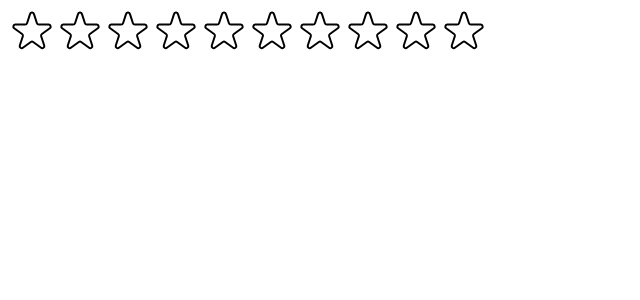
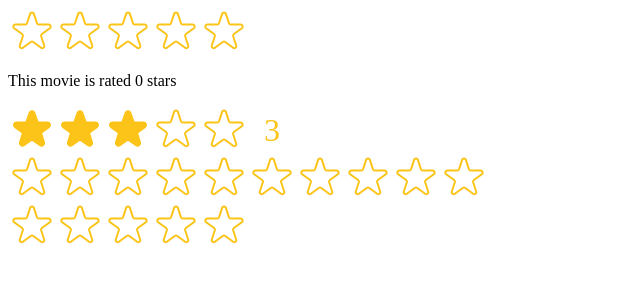
Before and after one commit to BaGorK/usepopcorn, a React (Create React App) app: page / in a window 1280 px wide. Shown: the top 300 px of the page, without its empty margins (0-640 px from the left). Built offline with nearby package versions, Linux system fonts and the light colour scheme.

Commit message:
Star Rating - Improving Reusablity With Props

```diff
--- a/src/StartRating.js
+++ b/src/StartRating.js
@@ -10,18 +10,20 @@
   display: 'flex',
 };
 
-const textStyle = {
-  lineHeight: '1',
-  fontSize: '26px',
-  margin: '0',
-};
-
-export default function StarRating({ maxRating = 5 }) {
-  const [rate, setRate] = useState(0);
+export default function StarRating({
+  maxRating = 5,
+  color = '#fcc419',
+  size = 48,
+  defaultRating = 0,
+  messages = [],
+  onSetRating,
+}) {
+  const [rate, setRate] = useState(defaultRating);
   const [tempRating, setTempRating] = useState(0);
 
   const handleRating = (rating) => {
     setRate(rating);
+    onSetRating(rating);
   };
 
   const handleMouseEnter = (i) => {
@@ -31,11 +33,20 @@
     setTempRating(0);
   };
 
+  const textStyle = {
+    lineHeight: '1',
+    fontSize: `${size / 1.5}px`,
+    margin: '0',
+    color,
+  };
+
   return (
     <div style={containerStyle}>
       <div style={starContainerStyle}>
         {Array.from({ length: maxRating }, (_, i) => (
           <Star
+            color={color}
+            size={size}
             key={i}
             onMouseEnter={() => handleMouseEnter(i)}
             onMouseLeave={() => handleMouseLeave(i)}
@@ -44,15 +55,19 @@
           />
         ))}
       </div>
-      <p style={textStyle}>{tempRating || rate || ''}</p>
+      <p style={textStyle}>
+        {messages.length === maxRating
+          ? messages[tempRating - 1] || messages[rate - 1] || ''
+          : tempRating || rate || ''}
+      </p>
     </div>
   );
 }
 
-const Star = ({ onRate, isFilled, onMouseEnter, onMouseLeave }) => {
+const Star = ({ onRate, isFilled, onMouseEnter, onMouseLeave, color, size }) => {
   const starStyle = {
-    width: '48px',
-    height: '48px',
+    width: `${size}px`,
+    height: `${size}px`,
     display: 'block',
     cursor: 'pointer',
   };
@@ -66,7 +81,7 @@
       onMouseLeave={onMouseLeave}
     >
       {!isFilled ? (
-        <svg xmlns='http://www.w3.org/2000/svg' fill='none' viewBox='0 0 24 24' stroke='#000'>
+        <svg xmlns='http://www.w3.org/2000/svg' fill='none' viewBox='0 0 24 24' stroke={color}>
           <path
             strokeLinecap='round'
             strokeLinejoin='round'
@@ -75,7 +90,7 @@
           />
         </svg>
       ) : (
-        <svg xmlns='http://www.w3.org/2000/svg' viewBox='0 0 20 20' fill='#000' stroke='#000'>
+        <svg xmlns='http://www.w3.org/2000/svg' viewBox='0 0 20 20' fill={color} stroke={color}>
           <path d='M9.049 2.927c.3-.921 1.603-.921 1.902 0l1.07 3.292a1 1 0 00.95.69h3.462c.969 0 1.371 1.24.588 1.81l-2.8 2.034a1 1 0 00-.364 1.118l1.07 3.292c.3.921-.755 1.688-1.54 1.118l-2.8-2.034a1 1 0 00-1.175 0l-2.8 2.034c-.784.57-1.838-.197-1.539-1.118l1.07-3.292a1 1 0 00-.364-1.118L2.98 8.72c-.783-.57-.38-1.81.588-1.81h3.461a1 1 0 00.951-.69l1.07-3.292z' />
         </svg>
       )}
--- a/src/index.js
+++ b/src/index.js
@@ -1,15 +1,27 @@
-import React from 'react';
+import React, { useState } from 'react';
 import ReactDOM from 'react-dom/client';
 // import './index.css';
 // import App from './App';
 import StarRating from './StartRating';
 
+const TestStar = () => {
+  const [movieRating, setmovieRating] = useState(0);
+
+  return (
+    <div>
+      <StarRating onSetRating={setmovieRating} />
+      <p>This movie is rated {movieRating} stars</p>
+    </div>
+  );
+};
+
 const root = ReactDOM.createRoot(document.getElementById('root'));
 root.render(
   <React.StrictMode>
     {/* <App /> */}
-    {/* <StarRating maxRating={5} /> */}
-    {/* <StarRating /> */}
+    <TestStar />
+    <StarRating maxRating={5} defaultRating={3} />
     <StarRating maxRating={10} />
+    <StarRating messages={['Terrible', 'Bad', 'Okay', 'Good', 'Amaizing']} />
   </React.StrictMode>
 );
```
